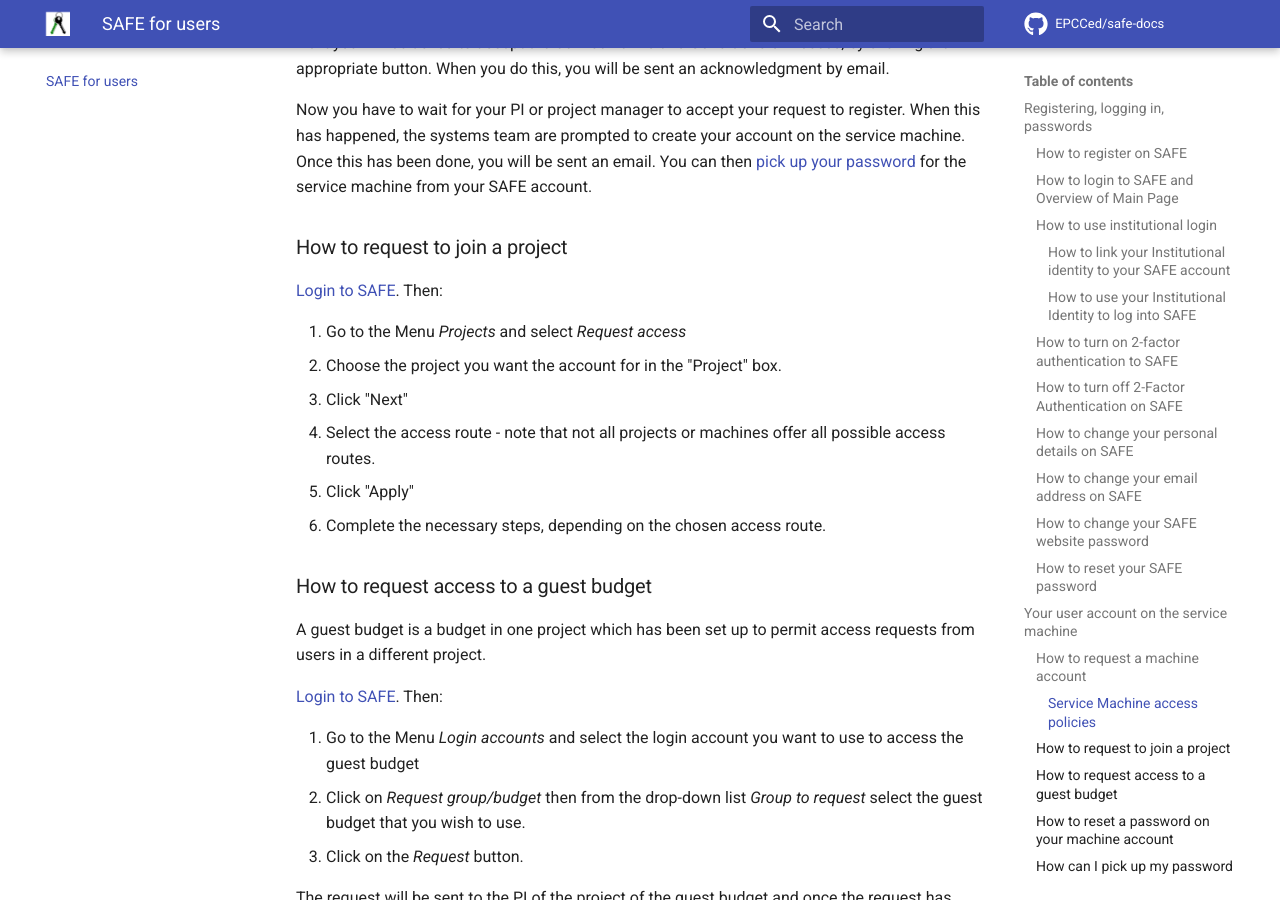
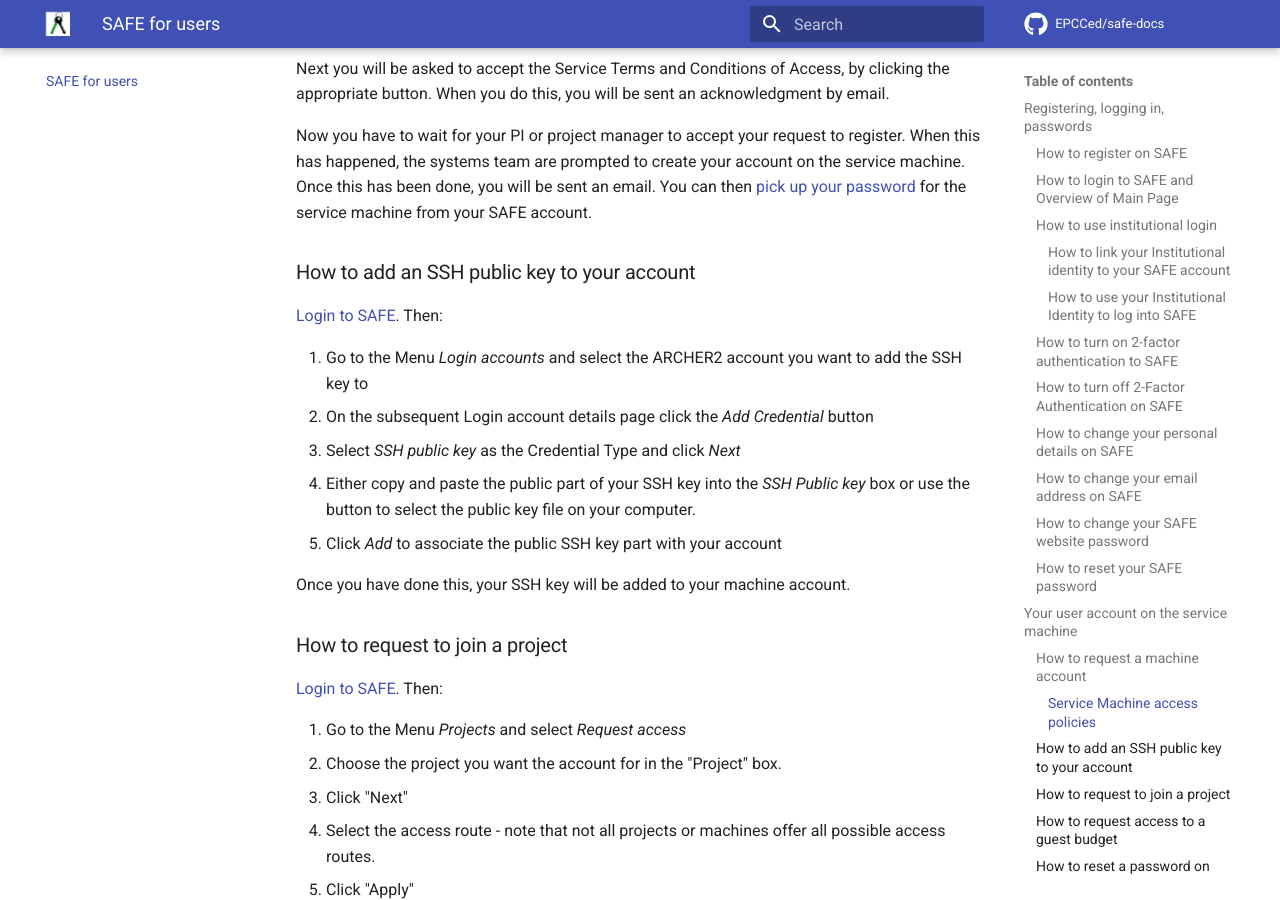
Before and after one commit to EPCCed/safe-docs, an MkDocs documentation site: the page built from docs/safe-for-users.md, in a window 1280 px wide and 900 px high, scrolled down 5369 px. Built offline with MkDocs 1.6.1 and Material for MkDocs 9.7.7, drawn with Linux system fonts in a browser that asks for light colours; comment, search, counter and statistics services are not loaded; some of the changed text lies outside the part shown.

Commit message:
Adds instructions on adding SSH keys to machine accounts

```diff
--- a/docs/safe-for-users.md
+++ b/docs/safe-for-users.md
@@ -152,7 +152,7 @@ This can be safely ignored - no changes will be made if the link is not used.
 1. Click "Next"
 1. Select the machine you want the account for from the available machines.
 1. Click "Next"
-1. Enter the username you would prefer to use on the service machine <br>
+1. Enter the username you would prefer to use on the service machine and (optionally) add the public part of an SSH key pair to use for login
 1. Click "Request"
 
 !!! notes
@@ -178,8 +178,6 @@ This can be safely ignored - no changes will be made if the link is not used.
 | Thomas	| MMM Hub | Only one account per person is allowed<br/>Users must register an SSH public key to access the machine<br/>SSH key used for access (no password-based access) |
 
 
-
-
 !!! hint
     If you set up an ssh key under "Personal Details" in SAFE, then that key will be used now
     as the default ssh key for your new account. If you do not have any ssh key set up then you
@@ -196,7 +194,22 @@ this has happened, the systems team are prompted to create your account on the s
 Once this has been done, you will be sent an email. You can then
 [pick up your password](#getpass) for the service machine from your SAFE account.
 
+### <a id="addssh"></a> How to add an SSH public key to your account
 
+[Login to SAFE](https://safe.epcc.ed.ac.uk). Then:
+
+ 1.  Go to the Menu *Login accounts* and select the ARCHER2 account you
+     want to add the SSH key to
+ 2.  On the subsequent Login account details page click the *Add
+     Credential* button
+ 3.  Select *SSH public key* as the Credential Type and click *Next*
+ 4.  Either copy and paste the public part of your SSH key into the
+     *SSH Public key* box or use the button to select the public key
+     file on your computer.
+ 5.  Click *Add* to associate the public SSH key part with your account
+
+Once you have done this, your SSH key will be added to your machine
+account.
 
 ### <a id="joinproject"></a> How to request to join a project
 
```
